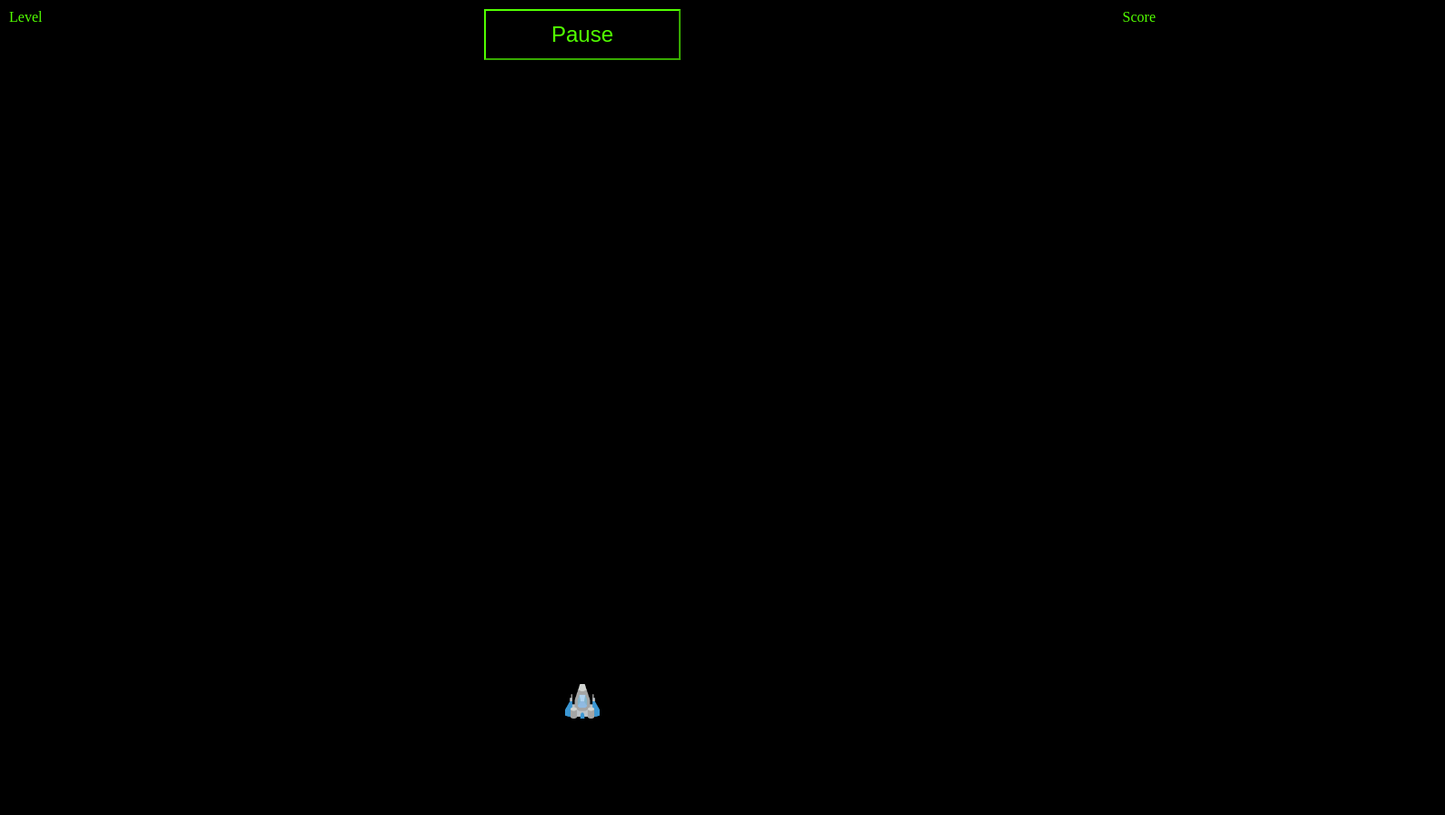
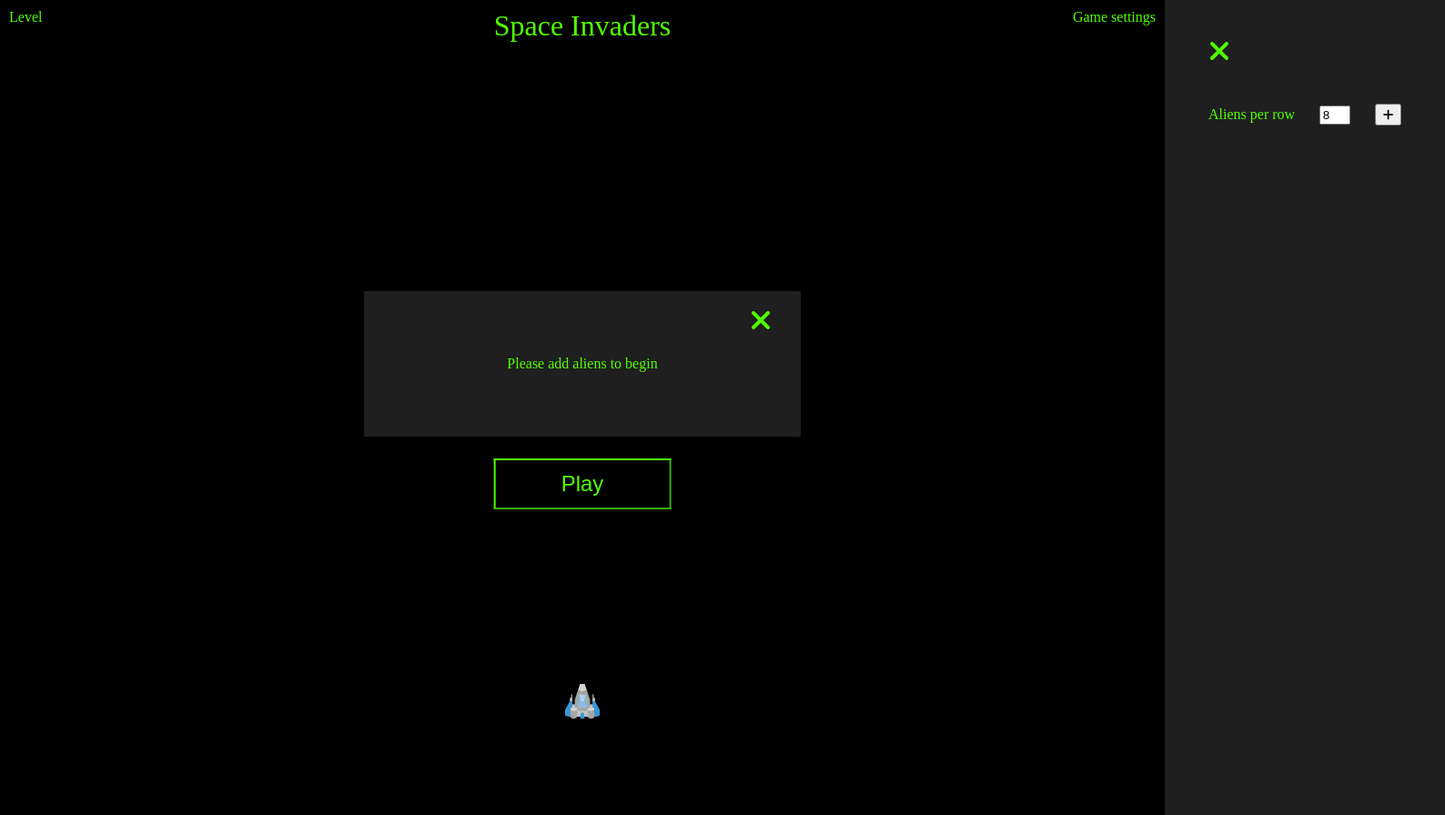
Before and after one commit to Adrienfdupont/space-invaders-v2, a plain HTML site: page index.html in a window 1280 px wide. Both pictures are taken after a click on the button "Play". Shown: the whole page at 91% size, 1588 px wide, since content can reach past the window. Before the commit the page ends 800 px from the top, so only its background shows below. Drawn offline with Linux system fonts and the light colour scheme.

Commit message:
home view fonctionnelle

```diff
--- a/index.html
+++ b/index.html
@@ -40,7 +40,8 @@
         <button id="play-button" class="button">Play</button>
 
         <div id="pop-up">
-                Please add aliens to begin
+            <i id="pop-up-close-button" class="fa fa-xmark fa-2xl"></i>
+            <p>Please add aliens to begin</p>
         </div>
 
     </div>
--- a/scripts/home-view.js
+++ b/scripts/home-view.js
@@ -30,16 +30,25 @@ alienRowAddButton.onclick = () => {
 const playButton = document.querySelector('#play-button');
 const playView = document.querySelector('#play-view');
 const homeView = document.querySelector('#home-view');
+const popUp = document.querySelector('#pop-up');
 playButton.onclick = () => {
     // vérifier que le joueur a bien ajouté des aliens
     if (alienRows.length === 0){
+        popUp.style.display = 'flex';
+    } else {
+        hideSettings();
+        playView.style.display = 'block';
+        homeView.style.display = 'none';
+        Manager.initGame();
+    }
+};
 
-    }
-    hideSettings();
-    playView.style.display = 'block';
-    homeView.style.display = 'none';
-    Manager.initGame();
-};
+
+// contrôle pop-up
+const popUpCloseButton = document.querySelector('#pop-up-close-button');
+popUpCloseButton.onclick = () => {
+    popUp.style.display = 'none';
+}
 
 
 // -------------------- fonctions utiles ------------------
--- a/style/home-view.css
+++ b/style/home-view.css
@@ -62,12 +62,23 @@
 
 /* pop-up en cas de non-ajout d'aliens */
 #pop-up{
+    display: none;
     position: absolute;
     left: 50%;
     top: 50%;
     transform: translateX(-50%) translateY(-50%);
     background-color: #1f1f1f;
-    padding: 5em;
+    width: 30em;
+    height: 10em;
+    justify-content: center;
+    align-items: center;
+}
+
+#pop-up-close-button{
+    position: absolute;
+    right: 1em;
+    top: 1em;
+    cursor: pointer;
 }
 
 
```
